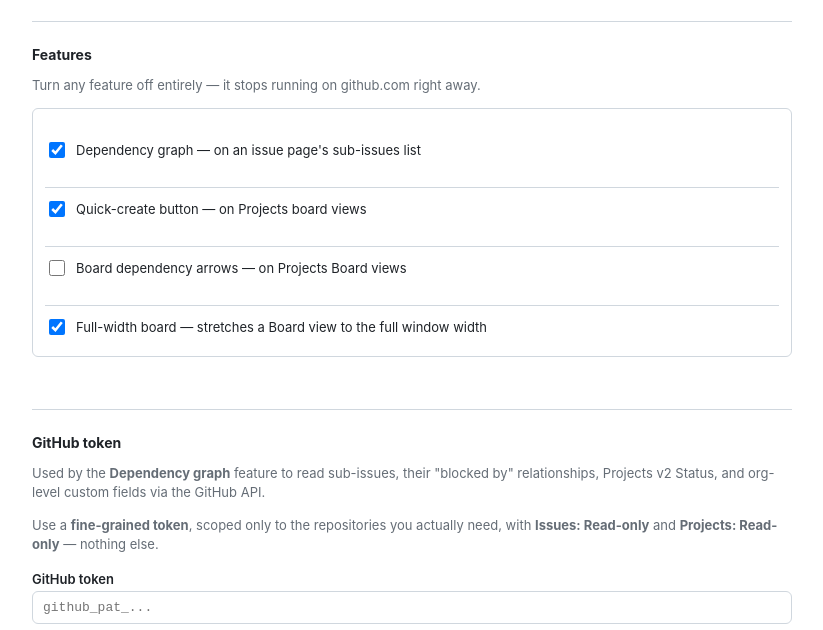
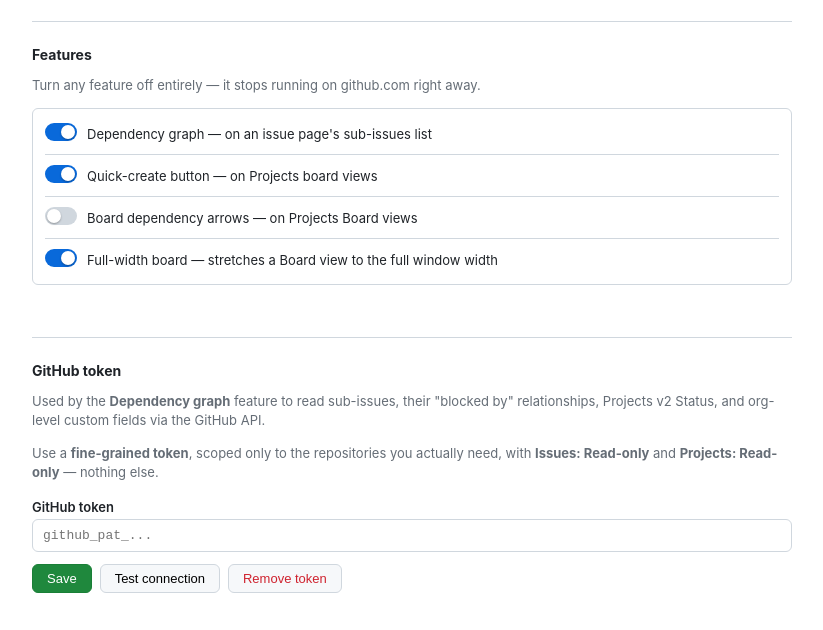
Before and after one commit to cattanisimone/gh-reloaded, a browser extension: page options/options.html in a window 1280 px wide. Shown: the part 169-799 px from the top of the page, without its empty margins (228-1051 px from the left). Drawn offline with Linux system fonts and the light colour scheme.

Commit message:
style: swap the Features panel's checkboxes for the same switch control used in-page
Reuses the track+knob switch pattern from the board-dependency-arrows
in-page toggle, wired the same way (role="switch"/aria-checked/click
instead of a native checkbox's checked/change) so the two stay
visually and behaviorally consistent.

```diff
--- a/options/options.css
+++ b/options/options.css
@@ -86,15 +86,43 @@
 .checkbox-row {
   display: flex;
   align-items: center;
-  gap: 8px;
+  gap: 10px;
   font-size: 13px;
   font-weight: 400;
+}
+
+.switch {
+  flex: 0 0 auto;
+  padding: 0;
+  border: none;
+  background: none;
   cursor: pointer;
 }
-.checkbox-row input[type="checkbox"] {
-  width: 16px;
-  height: 16px;
-  cursor: pointer;
+.switch .switch-track {
+  position: relative;
+  display: inline-block;
+  width: 32px;
+  height: 18px;
+  border-radius: 999px;
+  background: #d0d7de;
+  transition: background 0.15s;
+}
+.switch[aria-checked="true"] .switch-track {
+  background: #0969da;
+}
+.switch .switch-knob {
+  position: absolute;
+  top: 2px;
+  left: 2px;
+  width: 14px;
+  height: 14px;
+  border-radius: 50%;
+  background: #ffffff;
+  box-shadow: 0 1px 2px rgba(0, 0, 0, 0.3);
+  transition: transform 0.15s;
+}
+.switch[aria-checked="true"] .switch-knob {
+  transform: translateX(14px);
 }
 
 .features-panel {
@@ -217,6 +245,12 @@
   .features-panel .checkbox-row + .checkbox-row {
     border-top-color: #30363d;
   }
+  .switch .switch-track {
+    background: #30363d;
+  }
+  .switch[aria-checked="true"] .switch-track {
+    background: #388bfd;
+  }
   .shortcut-row .sc-project {
     color: #8b949e;
   }
--- a/options/options.html
+++ b/options/options.html
@@ -17,22 +17,30 @@
       <p class="hint">Turn any feature off entirely — it stops running on github.com right away.</p>
 
       <div class="features-panel">
-        <label class="checkbox-row">
-          <input id="feature-ghdg" type="checkbox" />
-          Dependency graph — on an issue page's sub-issues list
-        </label>
-        <label class="checkbox-row">
-          <input id="feature-quick-create" type="checkbox" />
-          Quick-create button — on Projects board views
-        </label>
-        <label class="checkbox-row">
-          <input id="feature-ghbd" type="checkbox" />
-          Board dependency arrows — on Projects Board views
-        </label>
-        <label class="checkbox-row">
-          <input id="feature-ghfw" type="checkbox" />
-          Full-width board — stretches a Board view to the full window width
-        </label>
+        <div class="checkbox-row">
+          <button id="feature-ghdg" type="button" role="switch" aria-checked="false" class="switch">
+            <span class="switch-track"><span class="switch-knob"></span></span>
+          </button>
+          <span>Dependency graph — on an issue page's sub-issues list</span>
+        </div>
+        <div class="checkbox-row">
+          <button id="feature-quick-create" type="button" role="switch" aria-checked="false" class="switch">
+            <span class="switch-track"><span class="switch-knob"></span></span>
+          </button>
+          <span>Quick-create button — on Projects board views</span>
+        </div>
+        <div class="checkbox-row">
+          <button id="feature-ghbd" type="button" role="switch" aria-checked="false" class="switch">
+            <span class="switch-track"><span class="switch-knob"></span></span>
+          </button>
+          <span>Board dependency arrows — on Projects Board views</span>
+        </div>
+        <div class="checkbox-row">
+          <button id="feature-ghfw" type="button" role="switch" aria-checked="false" class="switch">
+            <span class="switch-track"><span class="switch-knob"></span></span>
+          </button>
+          <span>Full-width board — stretches a Board view to the full window width</span>
+        </div>
       </div>
       <p id="features-status" class="status"></p>
 
--- a/options/options.js
+++ b/options/options.js
@@ -176,23 +176,27 @@
 async function loadFeatureToggles() {
   const stored = await chrome.storage.local.get(FEATURE_TOGGLES.map((f) => f.key));
   for (const f of FEATURE_TOGGLES) {
-    const checkbox = document.getElementById(f.id);
     const value = stored[f.key];
-    checkbox.checked = value === undefined ? f.defaultOn : !!value;
+    const on = value === undefined ? f.defaultOn : !!value;
+    document.getElementById(f.id).setAttribute("aria-checked", String(on));
   }
 }
 
 for (const f of FEATURE_TOGGLES) {
-  document.getElementById(f.id).addEventListener("change", async (e) => {
-    await chrome.storage.local.set({ [f.key]: e.target.checked });
-    featuresStatus.textContent = e.target.checked ? "Enabled." : "Disabled.";
+  document.getElementById(f.id).addEventListener("click", async (e) => {
+    const next = e.currentTarget.getAttribute("aria-checked") !== "true";
+    e.currentTarget.setAttribute("aria-checked", String(next));
+    await chrome.storage.local.set({ [f.key]: next });
+    featuresStatus.textContent = next ? "Enabled." : "Disabled.";
     featuresStatus.className = "status ok";
   });
 }
 
 chrome.storage.onChanged.addListener((changes) => {
   for (const f of FEATURE_TOGGLES) {
-    if (changes[f.key]) document.getElementById(f.id).checked = !!changes[f.key].newValue;
+    if (changes[f.key]) {
+      document.getElementById(f.id).setAttribute("aria-checked", String(!!changes[f.key].newValue));
+    }
   }
 });
 
```
